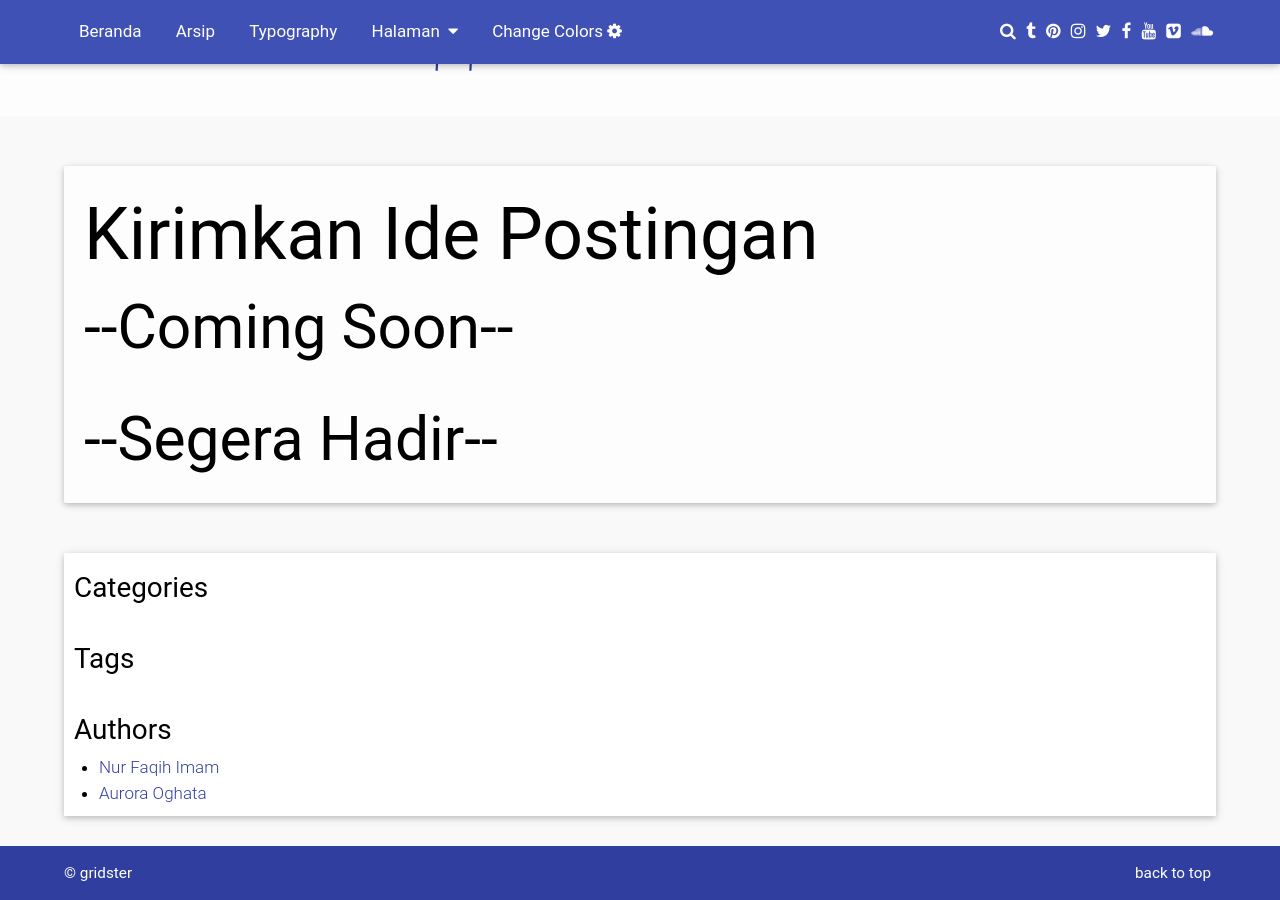
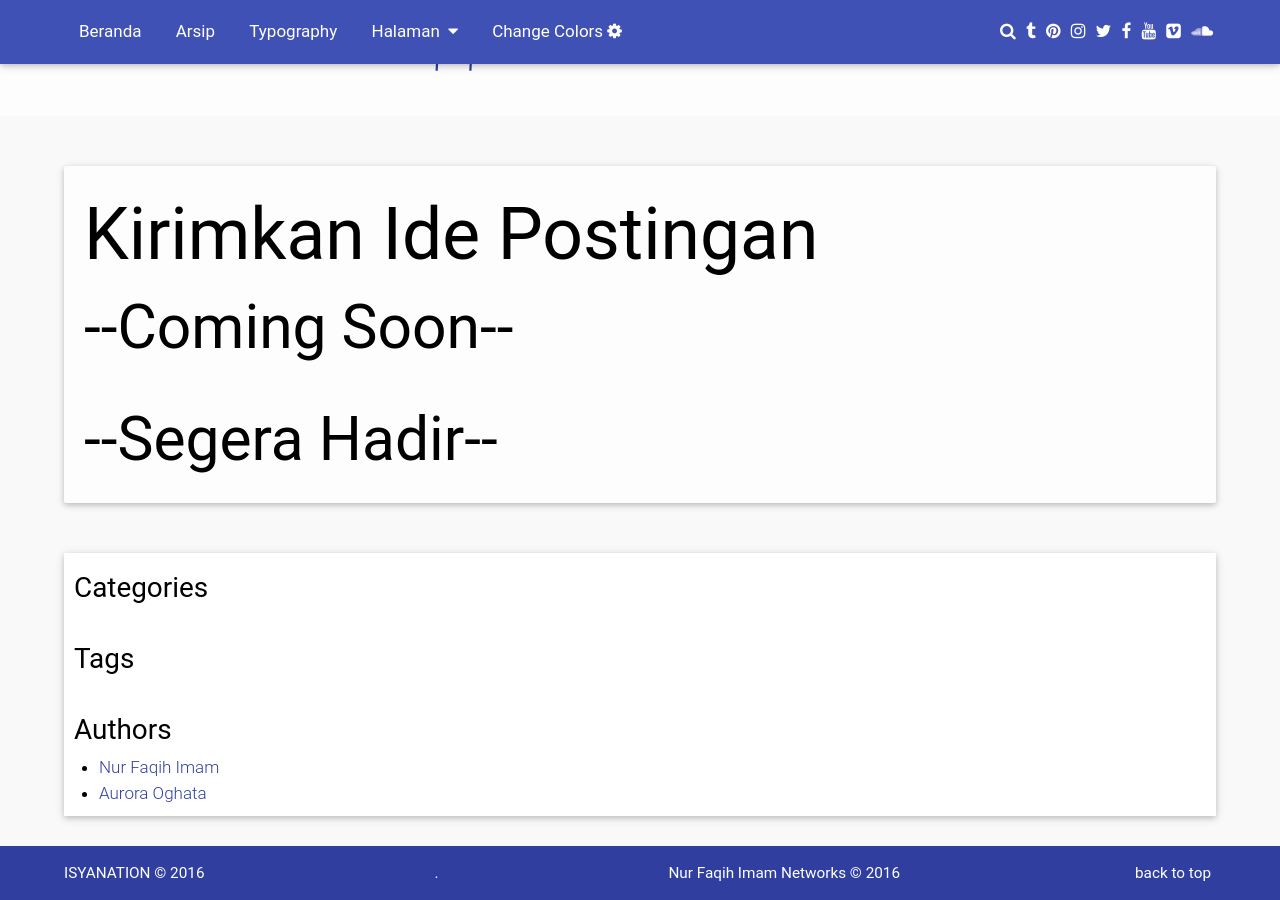
Before and after one commit to isyanation/blog, a Jekyll site: the page built from page-classic-sidebar-left/index.md, in a window 1280 px wide and 900 px high, scrolled down 168 px. Built offline with Jekyll 4.4.1, drawn with Linux system fonts in a browser that asks for light colours; nearby versions of some CDN libraries; some web fonts are replaced; library files that are not in the unit come from our copies.

Commit message:
Update footer.html

```diff
--- a/_includes/footer.html
+++ b/_includes/footer.html
@@ -1,6 +1,7 @@
 <footer>
     <div class="content">
-        <span>&copy; gridster</span>
+        <span>ISYANATION &copy; <script>document.write((new Date()).getFullYear());</script></span>.<br/>
+        <span>Nur Faqih Imam Networks &copy; <script>document.write((new Date()).getFullYear());</script></span>
         <span class="backtotop">back to top</span>
     </div>
 </footer>
```
